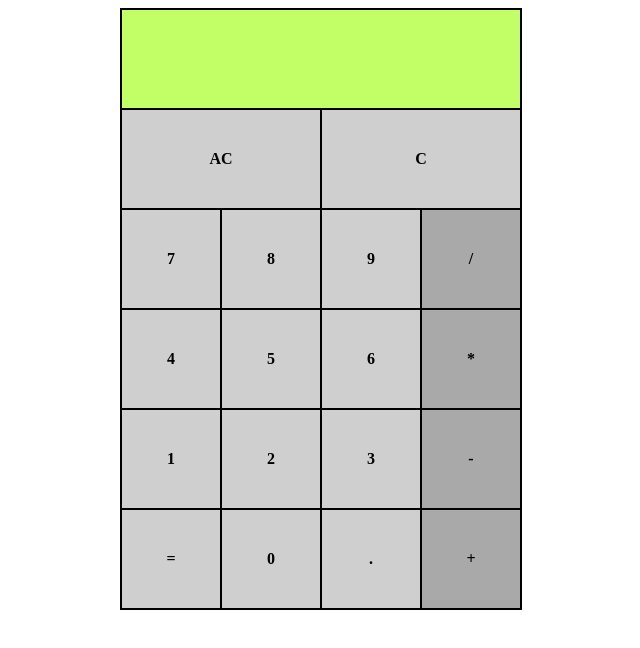
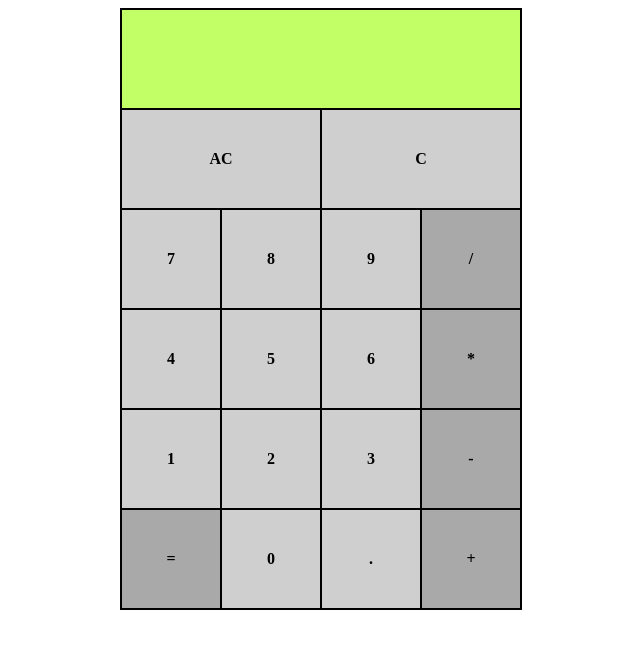
Before and after one commit to Lu1sitossDev/calc-project, a plain HTML site: page index.html in a window 1280 px wide. Shown: the whole page, without its empty margins (319-959 px from the left). Drawn offline with Linux system fonts and the light colour scheme.

Commit message:
changed equal btn color

```diff
--- a/index.html
+++ b/index.html
@@ -27,7 +27,7 @@
         <div class="btn" id="1"></div>
         <div class="btn" id="2"></div>
         <div class="btn" id="3"></div>
-        <div class="btn equal" id=" ="></div>
+        <div class="btn operators equal" id=" ="></div>
         <div class="btn" id="0"></div>
         <div class="btn" id="."></div>
     </div>
```
